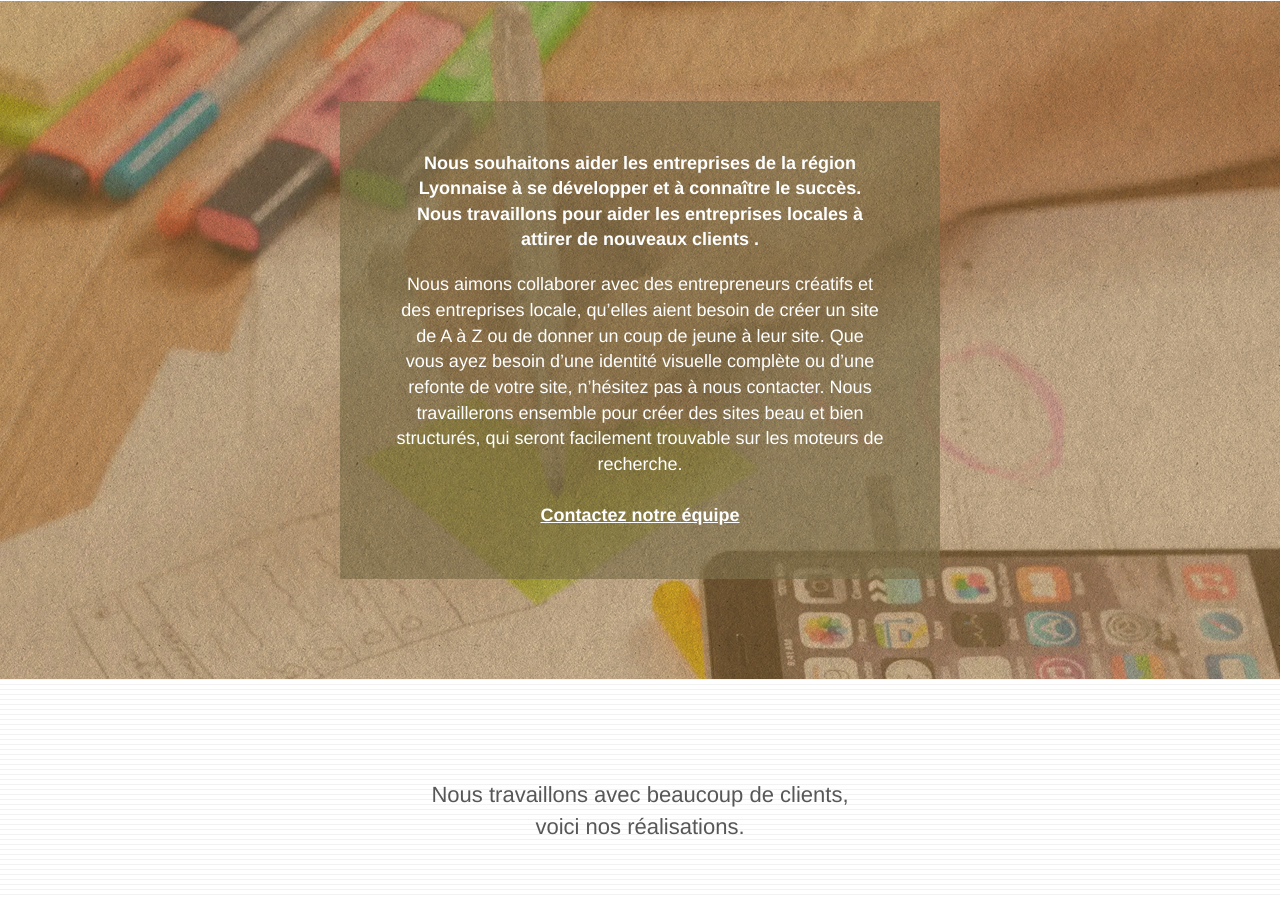
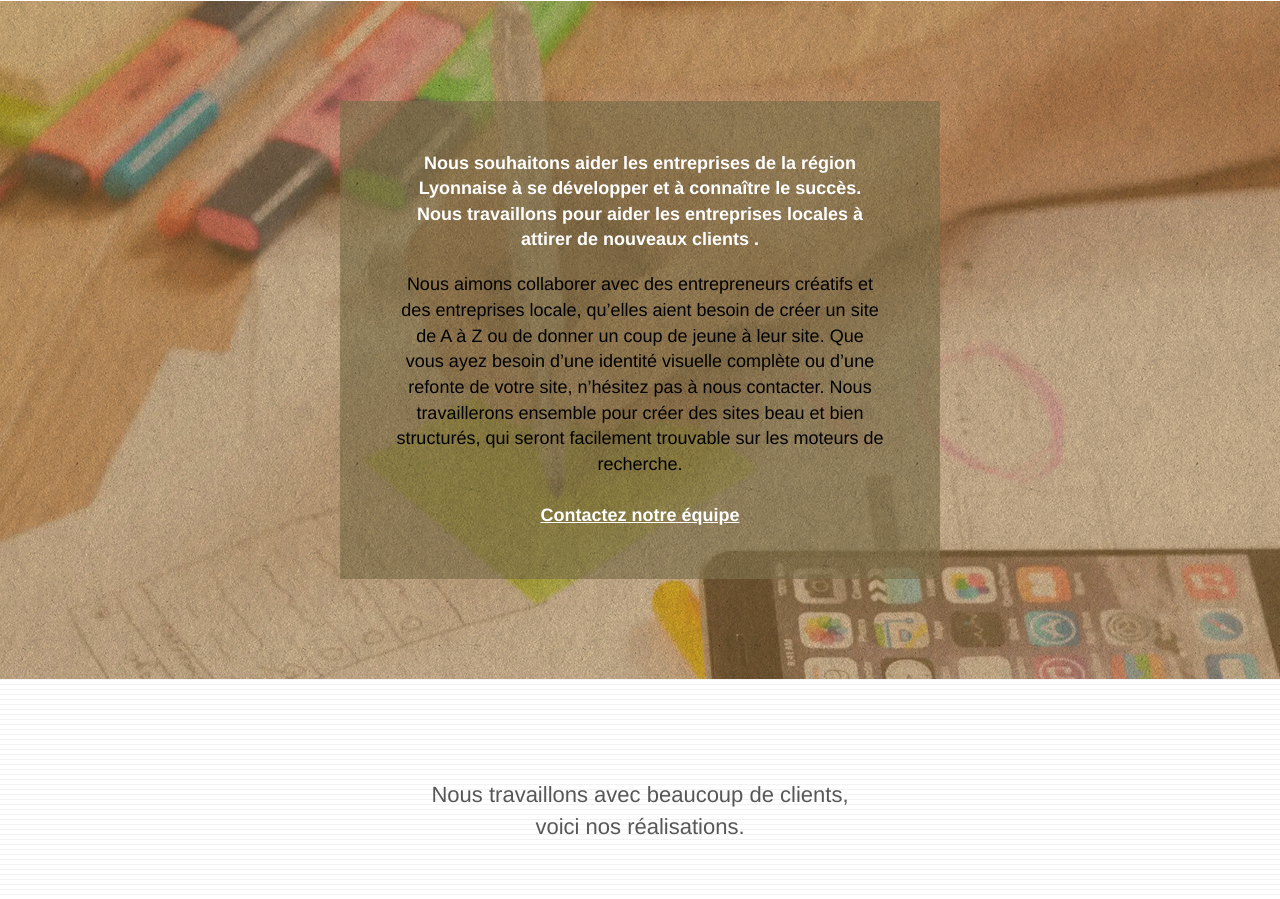
Before and after one commit to Jim-Leroux/JimLeroux_4_12082021, a plain HTML site: page index.html in a window 1280 px wide. Shown: the part 1274-2173 px from the top of the page. Drawn offline with nearby package versions, Linux system fonts and the light colour scheme; a script that the page names is missing.

Commit message:
Mise à jour du contraste du texte

```diff
--- a/style.css
+++ b/style.css
@@ -736,7 +736,7 @@ h4 {
 }
 
 .white {
-    color: #FFFFFF!important;
+    color: #000000!important;
 }
 
 .portfolio-thumb {
@@ -908,7 +908,6 @@ h4 {
         padding: 0 20px;
     }
 }
-
 @media (max-width: 767px) {
     .page-container {
         overflow-x: hidden;
```
